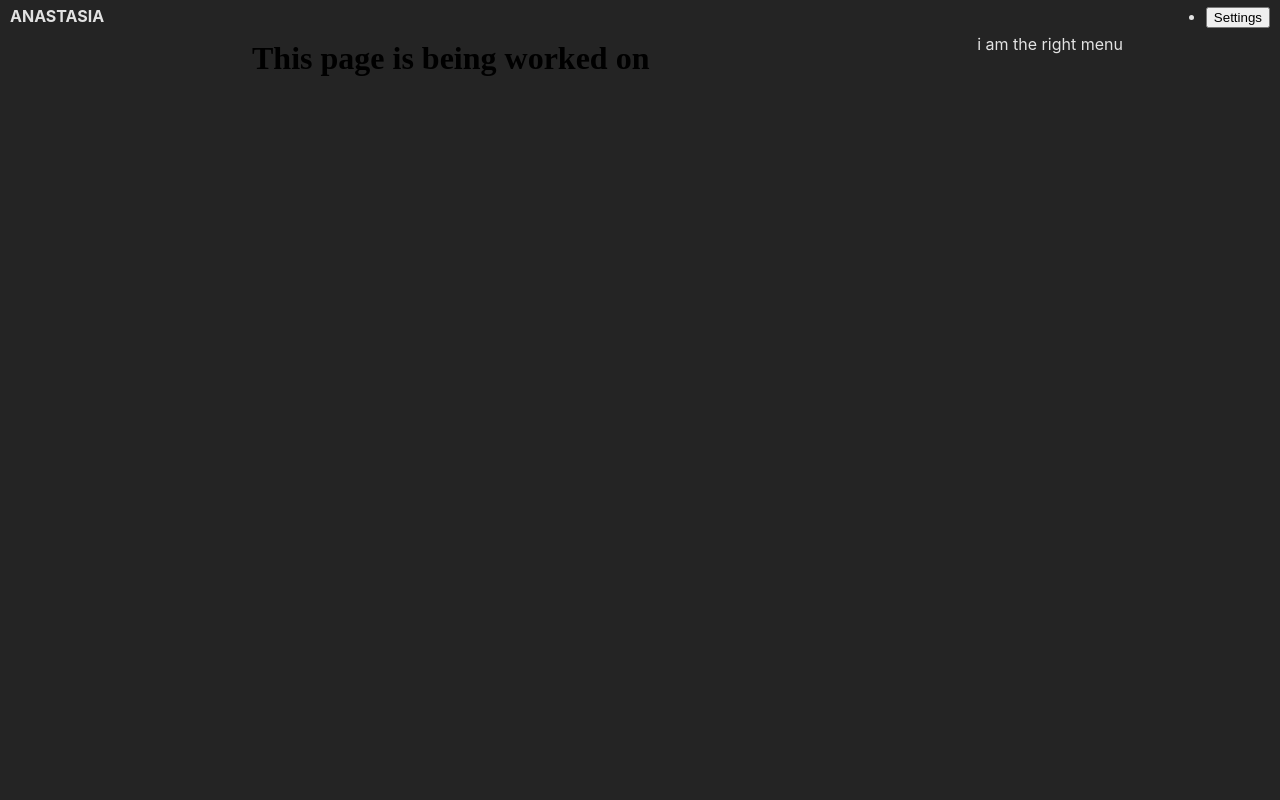
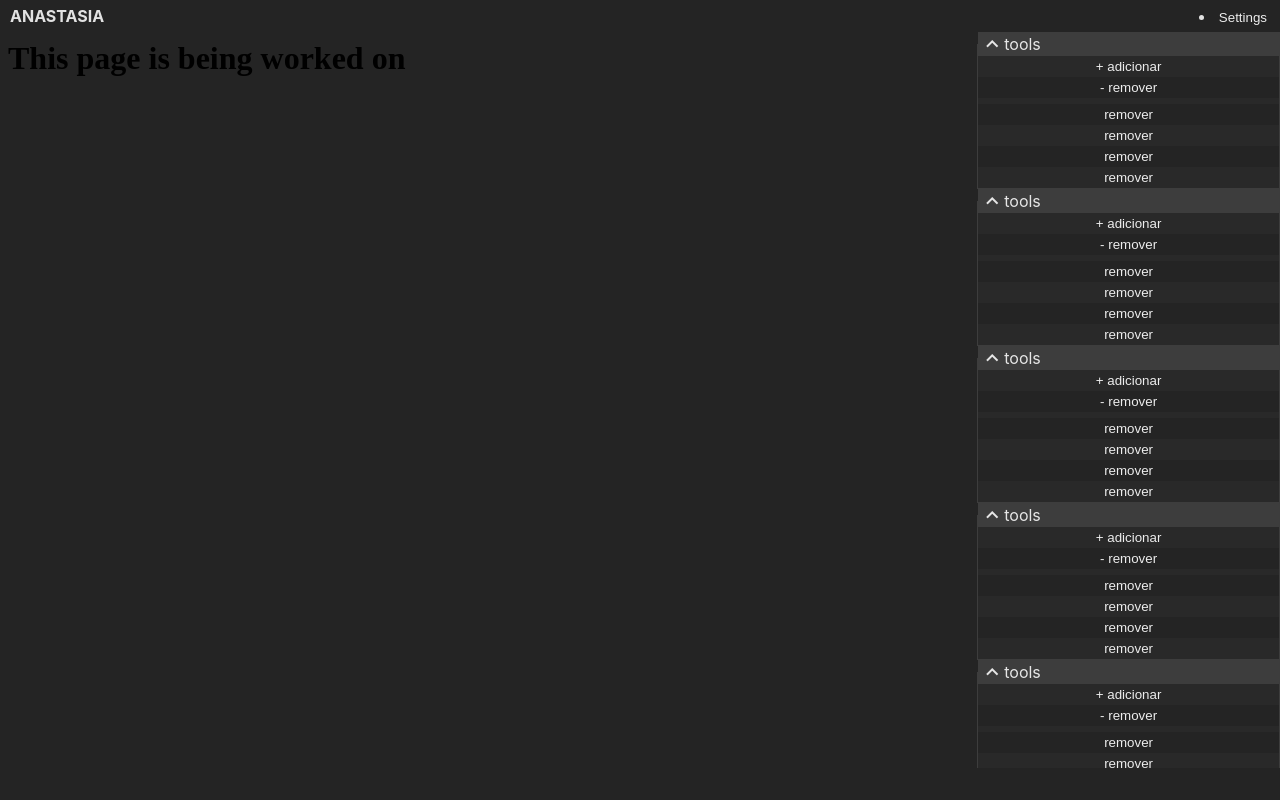
Before and after one commit to DarkCat5501/Anastasia, a Vue app: page / in a window 1280 px wide. Built offline with nearby package versions, Linux system fonts and the light colour scheme.

Commit message:
WIP: fixed menu style

```diff
--- a/index.html
+++ b/index.html
@@ -7,7 +7,8 @@
 
   <meta name="viewport" content="width=device-width, initial-scale=1.0" />
   <script type="module" src="/src/main.js"></script>
-  <script src="https://unpkg.com/feather-icons"></script>
+  <link rel="stylesheet"
+    href="https://fonts.googleapis.com/css2?family=Material+Symbols+Outlined:opsz,wght,FILL,GRAD@20..48,100..700,0..1,-50..200" />
   <title>Anastasia</title>
 </head>
 
--- a/src/App.vue
+++ b/src/App.vue
@@ -19,6 +19,7 @@ import Viewport from "./components/Viewport.vue";
 
 <style>
 body {
+  overflow: hidden;
   display: grid;
   grid-template:
     "header header header"
--- a/src/components/LeftSideMenu.vue
+++ b/src/components/LeftSideMenu.vue
@@ -1,6 +1,5 @@
 <template>
   <aside class="an-left-sidemenu">
-    i am the left menu
   </aside>
 </template>
 
--- a/src/components/Menu.vue
+++ b/src/components/Menu.vue
@@ -1,10 +1,86 @@
 <template>
-	<fieldset>
-		<legend>menu</legend>
-		...
+	<fieldset ref="thisElement" class="an-menu bordered margin-y-sm">
+		<legend ref="legendEl" @click="handleMinimize">
+			<span v-show="minimized" class="material-symbols-outlined">expand_more</span>
+			<span v-show="!minimized" class="material-symbols-outlined">expand_less</span>
+			{{title}} {{items?.length!=0?"":"(-)"}}
+		</legend>
+		<ul v-show="!minimized">
+			<li v-for="item,index of items" :key="index">
+				<button>{{item.name}}</button>
+			</li>
+		</ul>
 	</fieldset>
 </template>
 
-<script setup>
+<script setup lang="ts">
+import {computed, ref, unref} from "vue";
+
+const legendEl =ref<HTMLDivElement>();
+const props = withDefaults(defineProps<{
+	id?: string;
+	name?: string,
+}>(),{
+	id: "no-id",
+	name: "tools",
+});
+const minimized = ref(false);
+const title = computed(()=>props.name)
+
+const items = ref([
+	{ action:"ADD",type:"BUTTON",name:"+ adicionar"},
+	{ action:"REMOVE", type:"BUTTOn",name:"- remover"},
+	{ action:"REMOVE", type:"BUTTOn",name:""},
+	{ action:"REMOVE", type:"BUTTOn",name:"remover"},
+	{ action:"REMOVE", type:"BUTTOn",name:"remover"},
+	{ action:"REMOVE", type:"BUTTOn",name:"remover"},
+	{ action:"REMOVE", type:"BUTTOn",name:"remover"}
+]);
+
+function handleMinimize(){
+	//minimize list
+	minimized.value = !unref(minimized);
+}
 
 </script>
+
+<style>
+
+.menu-list {
+	--border-color: white;
+	border: 0.1rem solid var(--border-color,white);
+	border-radius: 10px;
+}
+
+.menu-list legend {
+	border: 0.1rem solid var(--border-color,white);
+	border-radius: 10px;
+	padding-inline: 10px;
+}
+
+.menu-list ul {
+	display: flex;
+	flex-direction: column;
+	gap: 5px;
+	text-decoration: none;
+	list-style: none;
+	margin: 0;
+	padding: 0;
+}
+
+.menu-list li {
+	display: flex;
+	align-items: center;
+	justify-items: center;
+	margin: 0; padding: 0;
+}
+
+.menu-list button {
+	width: 100%;
+	text-align: start;
+	border: none;
+	padding: 10px;
+}
+
+
+</style>
--- a/src/components/RightSideMenu.vue
+++ b/src/components/RightSideMenu.vue
@@ -1,8 +1,14 @@
 <template>
-  <aside class="an-right-sidemenu">
-    i am the right menu
+  <aside class="an-right-sidemenu" title="test">
+    <Menu/>
+    <Menu/>
+    <Menu/>
+    <Menu/>
+    <Menu/>
+    <Menu/>
   </aside>
 </template>
 
 <script setup>
+import Menu from "./Menu.vue"
 </script>
--- a/src/components/Viewport.vue
+++ b/src/components/Viewport.vue
@@ -3,19 +3,19 @@
 	</main>
 </template>
 <script setup>
+
 const vSetup = {
 	created: (el) => {
 		const iframe = document.createElement("iframe");
 		iframe.frameBorder = "0";
-		iframe.width="50%";
+		iframe.width="100%";
 		iframe.height="100%";
 		iframe.classList.add("an-frame");
-		iframe.src = "about:blank";
+		// iframe.src = "about:blank";
 		iframe.allowFullscreen = true;
 		iframe.onload = () => {
-			console.log(iframe)
 			const text = document.createElement("h1");
-			text.innerText ="This page is being worked on"
+			text.innerText = "This page is being worked on";
 			iframe.contentDocument.body.appendChild(text);
 		}
 		el.iframe = el.appendChild(iframe);
--- a/src/main.js
+++ b/src/main.js
@@ -3,3 +3,6 @@ import './style.css'
 import App from './App.vue'
 
 createApp(App).mount('#app')
+
+
+//Create all menu items
--- a/src/style.css
+++ b/src/style.css
@@ -16,6 +16,7 @@
 }
 
 body {
+  overflow: hidden;
   margin: 0;
   padding: 0;
   width: 100vw;
@@ -24,12 +25,38 @@ body {
   height: 100dvh;
   user-select: none;
   user-zoom: fixed;
+
+  /*base colors*/
+  --th-cl0: #1d1d1d;
+  --th-cl0-l: #2d2d2d;
+  --th-cl1: #4d3d3d;
+  --th-cl2: #8d3d3d;
+
+  /*text colors*/
+  --th-txt-primary: #ededed;
+  --th-txt-secondary: #fc2d2a;
+  /*component colors*/
+  --th-accent-cl: #3d3d3d;
+  --th-accent-cl-hover: #8d3d3d;
+  --th-bg-color: #1d1d1d;
+  --th-view-bg-color: #6d6d6d;
 }
 
 /* Color pallet */
 
 
 /* attacheables */
+.bordered {
+  border: 1px solid var(--th-accent-cl);
+}
+
+.bordered:hover {
+  border: 1px solid var(--th-accent-cl-hover);
+}
+
+.margin-y-sm {
+  margin-block: 10px;
+}
 
 /* components ;*/
 .an-header {
@@ -50,18 +77,74 @@ body {
   height: 100%;
 }
 
+/* MENUs */
+.an-menu {
+  overflow-x: hidden;
+  overflow-y: hidden;
+  padding: 0;
+  margin: 0;
+}
+
+.an-menu>ul {
+  list-style: none;
+  padding: 0;
+  margin: 0;
+}
+
+.an-menu>ul>li {
+  padding: 0;
+  margin: 0;
+  display: flex;
+}
+
+.an-menu>ul>li:nth-child(odd) {
+  background: color-mix(in srgb, var(--th-cl0-l) 70%, transparent);
+}
+
+.an-menu>legend {
+  background: var(--th-accent-cl);
+}
+
+.an-menu:hover>legend {
+  background: var(--th-accent-cl-hover);
+}
+
+
+fieldset:has(>legend)[class~="an-menu"]>legend {
+  width: 100%;
+  display: flex;
+}
+
+/*Special MENUs*/
 .an-left-sidemenu {
   grid-area: leftmenu;
-  overflow: scroll;
+  overflow-y: scroll;
 }
 
 .an-right-sidemenu {
   grid-area: rightmenu;
-  overflow: scroll;
+  display: block;
+  overflow-y: scroll;
 }
 
+/*STATUS BAR */
 .an-statusbar {
   grid-area: status;
-  overflow: scroll;
+  overflow: hidden;
   display: flex;
 }
+
+
+/*Overloads*/
+button {
+  background: rgba(var(--th-cl0), 0.8);
+  color: var(--th-txt-primary);
+  border: var(--th-button-border, none);
+  width: 100%;
+  padding: 3px;
+}
+
+button:hover {
+  background: var(--th-cl1);
+  color: var(--th-txt-secondary)
+}
```
Also changed, not shown: src/composables/viewport.ts (added, +16 -0 lines), src/composables/component.ts (added).
